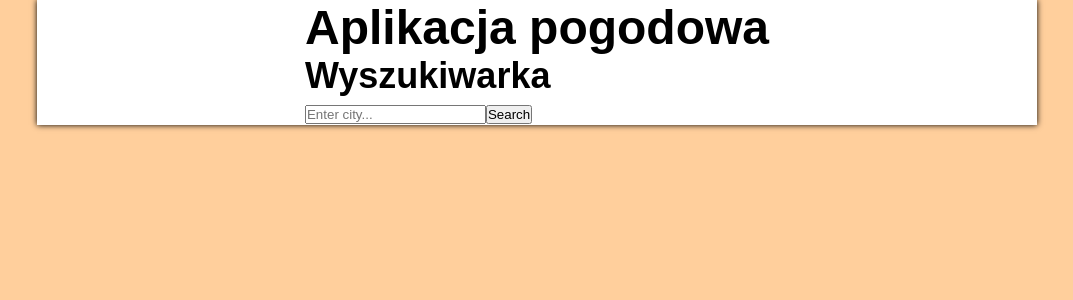
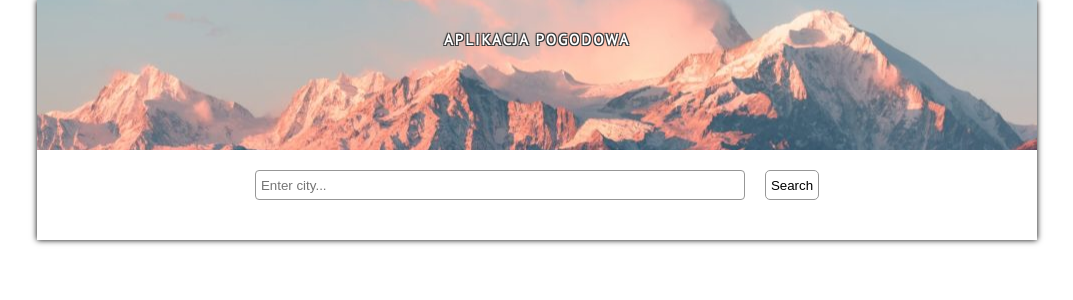
Before and after one commit to enyolka/weather-app, a React (Create React App) app: page / in a window 1280 px wide. Shown: the top 300 px of the page, without its empty margins (103-1176 px from the left). Built offline with nearby package versions, Linux system fonts and the light colour scheme.

Commit message:
feat: form & content style

```diff
--- a/src/App.js
+++ b/src/App.js
@@ -22,7 +22,11 @@ function App() {
     }
   };
 
-  const weatherMain = data ? data.weather[0].main : "";
+  const weatherMain = data
+    ? 700 < data.weather[0].id && data.weather[0].id < 800
+      ? "header__fog"
+      : "header__" + data.weather[0].main.toLowerCase()
+    : "";
   const icon = data ? (
     <img
       className="header__icon"
@@ -34,8 +38,8 @@ function App() {
   return (
     <div className="wrapper">
       <header className={"header " + weatherMain}>
+        <h1 className="header__title">Aplikacja pogodowa</h1>
         {icon}
-        <h1 className="header__title">Aplikacja pogodowa</h1>
       </header>
       <Form
         city={city}
--- a/src/components/Content.jsx
+++ b/src/components/Content.jsx
@@ -10,11 +10,13 @@ const Content = ({ data }) => {
     <section className="content">
       {data !== null ? (
         <div>
-          <span className="content__place">
-            {`${data.name} (${data.sys.country})`}{" "}
+          <h3 className="content__city">
+            {`${data.name} (${data.sys.country})`}
+          </h3>
+          <span className="content__time content__time--sr">
+            <FiSun /> {new Date(data.sys.sunrise * 1000).toLocaleTimeString()}
           </span>
-          <span className="content__sr-ss">
-            <FiSun /> {new Date(data.sys.sunrise * 1000).toLocaleTimeString()}
+          <span className="content__time content__time--ss">
             <RiMoonClearLine />
             {new Date(data.sys.sunset * 1000).toLocaleTimeString()}
           </span>
--- a/src/components/Form.jsx
+++ b/src/components/Form.jsx
@@ -3,7 +3,6 @@ import React from "react";
 const Form = ({ city, handleInputChange, fetchData }) => {
   return (
     <section className="form">
-      <h2 className="form__title">Wyszukiwarka</h2>
       <form className="form__box" onSubmit={fetchData}>
         <input
           className="form__input"
@@ -12,7 +11,7 @@ const Form = ({ city, handleInputChange, fetchData }) => {
           placeholder="Enter city..."
           onChange={handleInputChange}
         />
-        <button className="form__btn btn" type="submit">
+        <button className="form__btn" type="submit">
           Search
         </button>
       </form>
--- a/src/styles/css/style.css
+++ b/src/styles/css/style.css
@@ -9,8 +9,8 @@
 
 html {
   font-size: 12px;
-  background-color: #ffcf9c;
-  font-family: arial, sans-serif;
+  background-color: white;
+  font-family: "pt sans", "roboto", "arial, sans-serif";
 }
 
 .wrapper {
@@ -23,9 +23,14 @@ html {
   -webkit-box-direction: normal;
       -ms-flex-direction: column;
           flex-direction: column;
-  -ms-flex-line-pack: center;
-      align-content: center;
-  justify-items: center;
+  -webkit-box-align: stretch;
+      -ms-flex-align: stretch;
+          align-items: stretch;
+  -ms-flex-item-align: center;
+      align-self: center;
+  -webkit-box-pack: center;
+      -ms-flex-pack: center;
+          justify-content: center;
   font-size: 2rem;
   max-width: 1000px;
   background-color: white;
@@ -33,4 +38,169 @@ html {
   -webkit-box-shadow: 0 0 6px 0 #000;
           box-shadow: 0 0 6px 0 #000;
 }
+
+.header {
+  width: 100%;
+  text-align: center;
+  min-height: 150px;
+  max-height: 200px;
+  padding: 10px;
+  margin-top: 0;
+  background-image: url("../../assets/mountain.jpg");
+  background-size: auto;
+  background-repeat: repeat;
+  background-position: center;
+}
+
+.header__thunderstorm {
+  background-image: url("../../assets/thunderstorm.jpg");
+}
+
+.header__drizzle {
+  background-image: url("../../assets/drizzle.jpg");
+}
+
+.header__rain {
+  background-image: url("../../assets/rain.jpg");
+}
+
+.header__snow {
+  background-image: url("../../assets/snow.jpg");
+}
+
+.header__fog {
+  background-image: url("../../assets/fog.jpg");
+}
+
+.header__clear {
+  background-image: url("../../assets/clear.jpeg");
+}
+
+.header__clouds {
+  background-image: url("../../assets/cloud.jpg");
+}
+
+.header__icon {
+  padding: 3px;
+}
+
+.header__title {
+  margin: 20px;
+  color: white;
+  font-size: 15px;
+  letter-spacing: 2px;
+  text-transform: uppercase;
+  text-shadow: -1px -1px 1px #3b3b3b, 1px -1px 0 #3b3b3b, -1px 1px 0 #3b3b3b, 1px 1px 0 #3b3b3b;
+}
+
+.form {
+  display: -webkit-box;
+  display: -ms-flexbox;
+  display: flex;
+  -webkit-box-pack: center;
+      -ms-flex-pack: center;
+          justify-content: center;
+  padding: 10px;
+}
+
+.form__box {
+  display: -webkit-box;
+  display: -ms-flexbox;
+  display: flex;
+  -webkit-box-orient: horizontal;
+  -webkit-box-direction: normal;
+      -ms-flex-direction: row;
+          flex-direction: row;
+  -webkit-box-flex: 1;
+      -ms-flex-positive: 1;
+          flex-grow: 1;
+  -webkit-box-pack: center;
+      -ms-flex-pack: center;
+          justify-content: center;
+}
+
+.form__input {
+  padding: 5px;
+  margin: 10px;
+  height: 30px;
+  width: 50%;
+  border: 1px solid #979797;
+  border-radius: 4px;
+}
+
+.form__input:hover {
+  border-color: #5284a5;
+  -webkit-box-shadow: 0 0 2px 0.5px #5284a5;
+          box-shadow: 0 0 2px 0.5px #5284a5;
+}
+
+.form__input:focus {
+  outline: none;
+  border: 2px solid #5284a5;
+}
+
+.form__btn {
+  padding: 5px;
+  margin: 10px;
+  height: 30px;
+  background-color: white;
+  border: 1px solid #979797;
+  border-radius: 5px;
+}
+
+.form__btn:hover {
+  border-color: #5284a5;
+  -webkit-box-shadow: 0 0 2px 0.5px #5284a5;
+          box-shadow: 0 0 2px 0.5px #5284a5;
+}
+
+.form__btn:focus {
+  outline: none;
+  border: 2px solid #5284a5;
+}
+
+.content {
+  display: -webkit-box;
+  display: -ms-flexbox;
+  display: flex;
+  -webkit-box-orient: vertical;
+  -webkit-box-direction: normal;
+      -ms-flex-direction: column;
+          flex-direction: column;
+  -ms-flex-wrap: wrap;
+      flex-wrap: wrap;
+  -webkit-box-pack: center;
+      -ms-flex-pack: center;
+          justify-content: center;
+  -webkit-box-align: center;
+      -ms-flex-align: center;
+          align-items: center;
+  padding: 10px;
+}
+
+.content__city {
+  margin: 2px 10px;
+  font-size: 1.7rem;
+}
+
+.content__time {
+  margin: 2px 0;
+  font-size: 1.2rem;
+  color: #525050;
+}
+
+.content__time--sr {
+  margin-right: 15px;
+  color: #9b4e33;
+}
+
+.content__time--ss {
+  color: #303f66;
+}
+
+.content__items {
+  list-style: none;
+  padding: 6px;
+  letter-spacing: 2px;
+}
 /*# sourceMappingURL=style.css.map */
--- a/src/styles/sass/_content.scss
+++ b/src/styles/sass/_content.scss
@@ -0,0 +1,34 @@
+.content {
+  display: flex;
+  flex-direction: column;
+  flex-wrap: wrap;
+  justify-content: center;
+  align-items: center;
+  padding: 10px;
+
+  &__city {
+    margin: 2px 10px;
+    font-size: 1.7rem;
+  }
+
+  &__time {
+    margin: 2px 0;
+    font-size: 1.2rem;
+    color: rgb(82, 80, 80);
+
+    &--sr {
+      margin-right: 15px;
+      color: rgb(155, 78, 51);
+    }
+
+    &--ss {
+      color: rgb(48, 63, 102);
+    }
+  }
+
+  &__items {
+    list-style: none;
+    padding: 6px;
+    letter-spacing: 2px;
+  }
+}
--- a/src/styles/sass/_form.scss
+++ b/src/styles/sass/_form.scss
@@ -0,0 +1,52 @@
+$light-gray: rgb(151, 151, 151);
+
+.form {
+  display: flex;
+  justify-content: center;
+  padding: 10px;
+
+  &__box {
+    display: flex;
+    flex-direction: row;
+    flex-grow: 1;
+    justify-content: center;
+  }
+
+  &__input {
+    padding: 5px;
+    margin: 10px;
+    height: 30px;
+    width: 50%;
+    border: 1px solid $light-gray;
+    border-radius: 4px;
+
+    &:hover {
+      border-color: $main-color;
+      box-shadow: 0 0 2px 0.5px $main-color;
+    }
+
+    &:focus {
+      outline: none;
+      border: 2px solid $main-color;
+    }
+  }
+
+  &__btn {
+    padding: 5px;
+    margin: 10px;
+    height: 30px;
+    background-color: rgb(255, 255, 255);
+    border: 1px solid $light-gray;
+    border-radius: 5px;
+
+    &:hover {
+      border-color: $main-color;
+      box-shadow: 0 0 2px 0.5px $main-color;
+    }
+
+    &:focus {
+      outline: none;
+      border: 2px solid $main-color;
+    }
+  }
+}
--- a/src/styles/sass/_main.scss
+++ b/src/styles/sass/_main.scss
@@ -1,4 +1,6 @@
 @import url("https://fonts.googleapis.com/css2?family=PT+Sans&family=Roboto:wght@100&display=swap");
+
+$gray: rgb(59, 59, 59);
 
 * {
   box-sizing: border-box;
@@ -8,16 +10,17 @@
 
 html {
   font-size: 12px;
-  background-color: $main-color + 50;
-  font-family: $default-font;
+  background-color: white;
+  font-family: $main-font;
 }
 
 .wrapper {
   display: flex;
   flex-wrap: wrap;
   flex-direction: column;
-  align-content: center;
-  justify-items: center;
+  align-items: stretch;
+  align-self: center;
+  justify-content: center;
 
   font-size: 2rem;
   max-width: 1000px;
@@ -26,3 +29,54 @@ html {
   margin: auto;
   box-shadow: 0 0 6px 0 #000;
 }
+
+.header {
+  width: 100%;
+  text-align: center;
+  min-height: 150px;
+  max-height: 200px;
+  padding: 10px;
+  margin-top: 0;
+
+  background-image: url("../../assets/mountain.jpg");
+  background-size: auto;
+  background-repeat: repeat;
+  background-position: center;
+
+  &__thunderstorm {
+    background-image: url("../../assets/thunderstorm.jpg");
+  }
+
+  &__drizzle {
+    background-image: url("../../assets/drizzle.jpg");
+  }
+
+  &__rain {
+    background-image: url("../../assets/rain.jpg");
+  }
+
+  &__snow {
+    background-image: url("../../assets/snow.jpg");
+  }
+
+  &__fog {
+    background-image: url("../../assets/fog.jpg");
+  }
+
+  &__clear {
+    background-image: url("../../assets/clear.jpeg");
+  }
+
+  &__clouds {
+    background-image: url("../../assets/cloud.jpg");
+  }
+
+  &__icon {
+    padding: 3px;
+  }
+
+  &__title {
+    margin: 20px;
+    @include text-title;
+  }
+}
```
Also changed, not shown: src/styles/sass/_variables.scss (+12 -3 lines), 1 other file (tests, documents, lock files or other folders).
